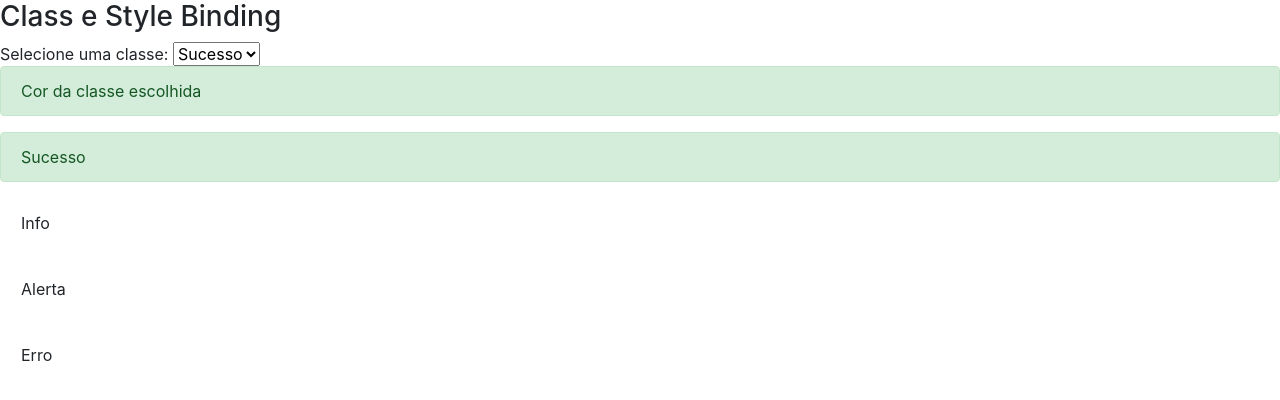
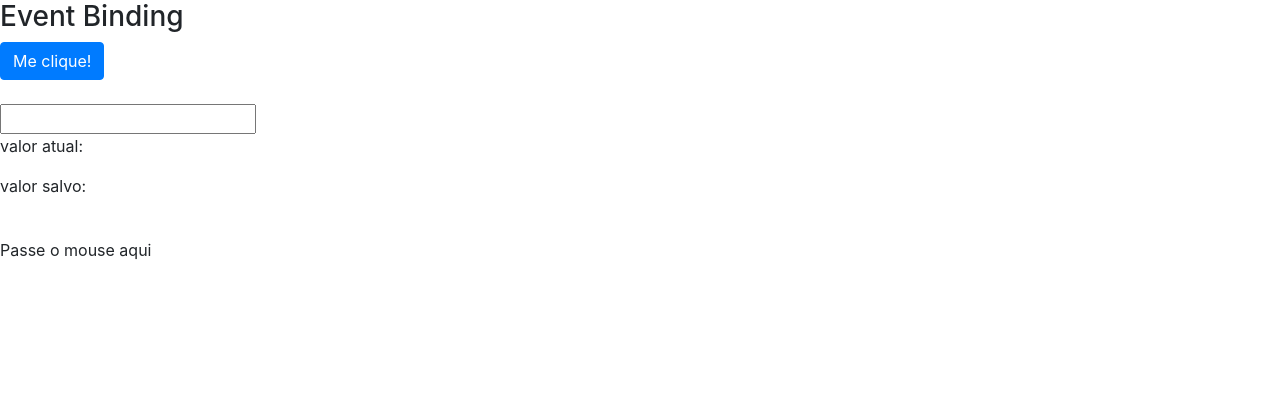
Before and after one commit to Leandro1441/data-binding, an Angular app: page / in a window 1280 px wide. Shown: the top 400 px of the page. Built offline with nearby package versions, Linux system fonts and the light colour scheme.

Commit message:
Aula de event binding

```diff
--- a/src/app/data-binding/data-binding.component.html
+++ b/src/app/data-binding/data-binding.component.html
@@ -12,7 +12,7 @@
         <img [src]="urlImagem"/><br/>
         <img bind-src="urlImagem"/><br/>
     </article> -->
-    <article>
+    <!-- <article>
         <h3>Class e Style Binding</h3>
         <div >
             Selecione uma classe:
@@ -42,17 +42,43 @@
             [class.alert-danger]="classe.value=='alert-danger'">
             Erro
         </div>
-
         <div class="alert alert-danger" role="alert"
             [style.display]="classe.value== 'alert-danger' ? 'block' : 'none'">
             Parace so com erro
         </div>
+    </div>
+    </article>
+-->
+    <article>
+        <h3> Event Binding</h3>
+        <div>
+            <button (click)="botaoClicado()"
+            class="btn btn-primary">Me clique!</button>
+            <br><br>
 
-    </div>
+            <input type="text"
+            (keyup)="onKeyUp($event)"
+            (keyup.enter)="salvarValor($event.target.value)"
+            (blur)="salvarValor(campoInput.value)"
+            #campoInput
+            />
+            <p>valor atual: {{valorAtual}}</p>
+            <p>valor salvo: {{valorSalvo}}</p>
+            <br>
+            <span
+               (mouseover)="onMouseOverOut()"
+               (mouseout)="onMouseOverOut()"
+               [class.highlight]="mouse">
+            Passe o mouse aqui
+            </span>
+
+        </div>
+    </article>
 
 
 
-    </article>
+
+
    <!--
     <app-data-numeros>
 
--- a/src/app/data-binding/data-binding.component.scss
+++ b/src/app/data-binding/data-binding.component.scss
@@ -0,0 +1,4 @@
+.highlight{
+    background-color: yellow;
+    font-weight: bold;
+}
--- a/src/app/data-binding/data-binding.component.ts
+++ b/src/app/data-binding/data-binding.component.ts
@@ -12,7 +12,9 @@
   url;
   urlImagem;
   cursoAngular:boolean= true;
-
+  valorAtual='';
+  valorSalvo;
+  mouse:boolean=false;
   getValor(){
     return 1;
   }
@@ -22,9 +24,22 @@
     else
     return "não curtindo"
   }
+  botaoClicado(){
+    alert("Botao clicado")
+  }
+  onKeyUp(evento:KeyboardEvent){
+    this.valorAtual=(<HTMLInputElement>evento.target).value;
+
+  }
   constructor(DataLinkService:DataLinkService) {
     this.urlImagem=DataLinkService.getLinkImagem();
     this.url=DataLinkService.getLink();
+  }
+  salvarValor(valor){
+    this.valorSalvo=valor;
+  }
+  onMouseOverOut(){
+    this.mouse=!this.mouse;
   }
 
   ngOnInit() {
```
